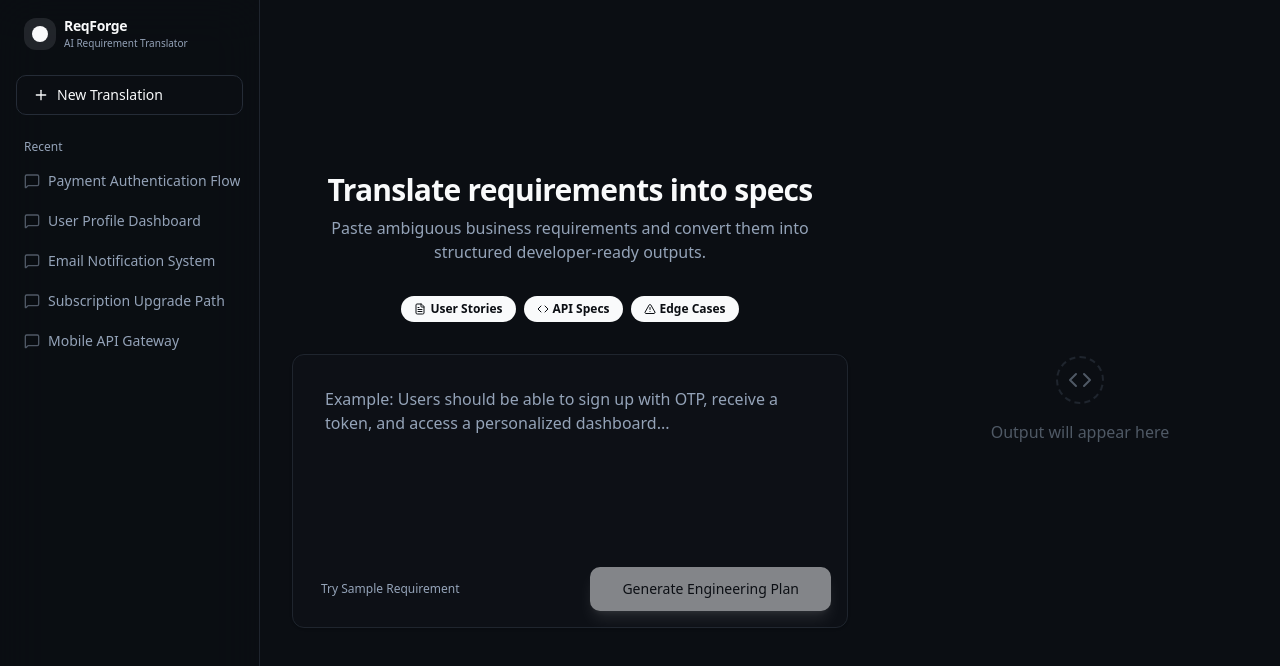
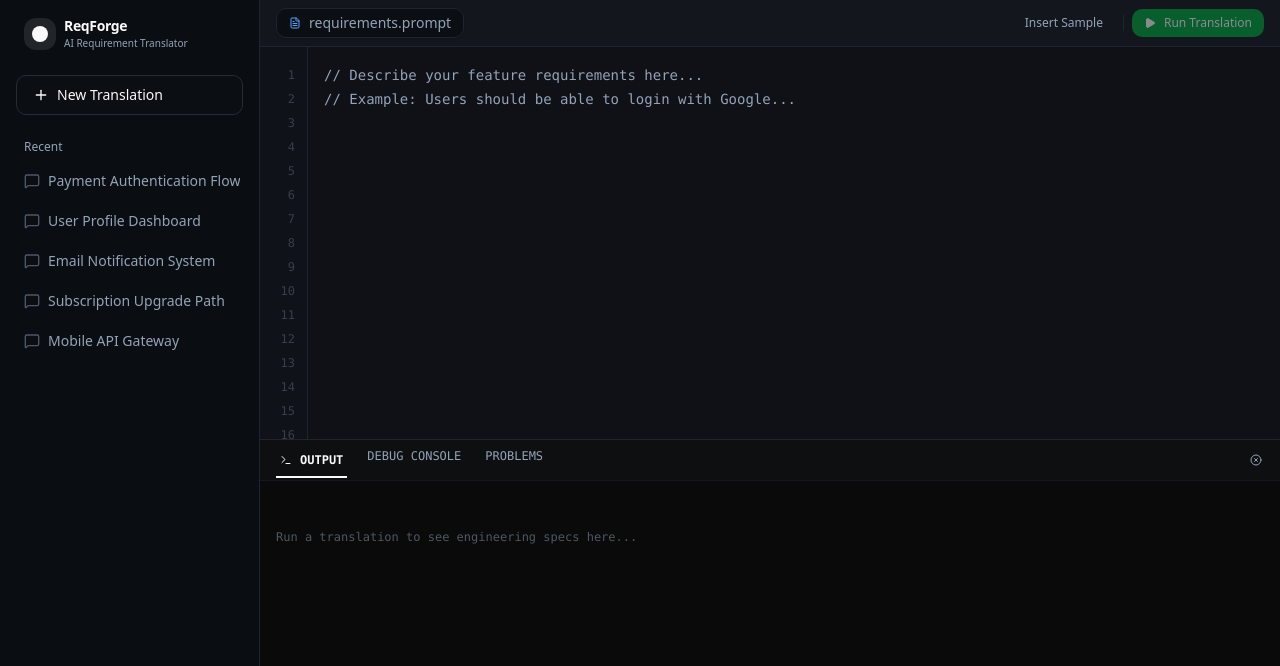
Before and after one commit to notfawkes/Marauders-Of-ML, a Next.js app in the folder reqforge/: page / in a window 1280 px wide. Shown: the top 666 px of the page. Built offline with nearby package versions, Linux system fonts and the light colour scheme.

Commit message:
Made a new file progress.md which includes current progress and changed layout

```diff
--- a/reqforge/src/app/page.tsx
+++ b/reqforge/src/app/page.tsx
@@ -28,9 +28,13 @@ export default function Home() {
   return (
     <div className="flex h-screen w-full overflow-hidden bg-background text-foreground font-sans antialiased">
       <Sidebar />
-      <main className="grid flex-1 grid-cols-1 md:grid-cols-[1fr_400px]">
-        <RequirementInput onGenerate={handleGenerate} isGenerating={loading} />
-        <AIOutput loading={loading} data={outputData} />
+      <main className="flex flex-1 flex-col overflow-hidden">
+        <div className="flex-1 overflow-hidden border-b bg-background">
+          <RequirementInput onGenerate={handleGenerate} isGenerating={loading} />
+        </div>
+        <div className="h-[45%] min-h-[200px] overflow-hidden bg-[#0a0a0a]">
+          <AIOutput loading={loading} data={outputData} />
+        </div>
       </main>
     </div>
   )
--- a/reqforge/src/components/AIOutput.tsx
+++ b/reqforge/src/components/AIOutput.tsx
@@ -1,10 +1,8 @@
 "use client"
 
-import { Card, CardContent, CardHeader, CardTitle } from "@/components/ui/card"
-import { Badge } from "@/components/ui/badge"
 import { Button } from "@/components/ui/button"
-import { Check, Code, AlertTriangle, Copy, Loader2 } from "lucide-react"
-import { motion } from "framer-motion"
+import { Check, Code, AlertTriangle, Terminal, XCircle, Copy } from "lucide-react"
+import { ScrollArea } from "@/components/ui/scroll-area"
 
 interface AIOutputProps {
     loading: boolean
@@ -12,91 +10,84 @@ interface AIOutputProps {
 }
 
 export function AIOutput({ loading, data }: AIOutputProps) {
-    if (loading) {
-        return (
-            <div className="flex h-full w-full flex-col items-center justify-center space-y-4 p-8 text-muted-foreground">
-                <Loader2 className="h-8 w-8 animate-spin" />
-                <div className="space-y-1 text-center text-sm">
-                    <p>Parsing requirement...</p>
-                    <p className="opacity-50">Identifying actors...</p>
+    return (
+        <div className="flex h-full flex-col bg-[#0a0a0a] text-xs font-mono">
+            {/* Terminal Header */}
+            <div className="flex items-center justify-between border-b border-border/40 bg-muted/20 px-4 py-2">
+                <div className="flex items-center gap-4">
+                    <div className="flex items-center gap-2 border-b-2 border-primary px-1 pb-2 -mb-2.5 text-foreground">
+                        <Terminal className="h-3 w-3" />
+                        <span className="font-semibold">OUTPUT</span>
+                    </div>
+                    <div className="px-1 text-muted-foreground pb-2 cursor-pointer hover:text-foreground">DEBUG CONSOLE</div>
+                    <div className="px-1 text-muted-foreground pb-2 cursor-pointer hover:text-foreground">PROBLEMS</div>
+                </div>
+                <div className="flex items-center gap-2">
+                    <Button variant="ghost" size="icon" className="h-4 w-4 text-muted-foreground hover:text-foreground">
+                        <XCircle className="h-3 w-3" />
+                    </Button>
                 </div>
             </div>
-        )
-    }
 
-    if (!data) {
-        return (
-            <div className="flex h-full w-full items-center justify-center p-8 text-muted-foreground/50">
-                <div className="text-center">
-                    <div className="mx-auto mb-4 h-12 w-12 rounded-full border-2 border-dashed flex items-center justify-center">
-                        <Code className="h-6 w-6" />
+            {/* Terminal Body */}
+            <ScrollArea className="flex-1 p-4">
+                {loading ? (
+                    <div className="space-y-1 text-muted-foreground animate-pulse">
+                        <p>Running translation task...</p>
+                        <p> Analyzing requirements...</p>
+                        <p> &gt; Parsing user intent...</p>
                     </div>
-                    <p>Output will appear here</p>
-                </div>
-            </div>
-        )
-    }
+                ) : !data ? (
+                    <div className="h-20 flex items-center text-muted-foreground/50">
+                        <p>Run a translation to see engineering specs here...</p>
+                    </div>
+                ) : (
+                    <div className="space-y-6">
+                        {/* Section: User Stories */}
+                        <div className="space-y-2">
+                            <div className="flex items-center gap-2 text-green-400 font-bold border-b border-white/10 pb-1 mb-2">
+                                <Check className="h-3 w-3" />
+                                <span>USER STORIES GENERATED</span>
+                            </div>
+                            <ul className="space-y-1 pl-4 text-muted-foreground">
+                                <li>[frontend] As a user, I want to authenticate via OTP so I can access the system securely.</li>
+                                <li>[frontend] As a user, I want to reset my password using a verified email link.</li>
+                                <li>[backend] As a system, I want to issue JWT tokens upon successful login.</li>
+                            </ul>
+                        </div>
 
-    return (
-        <div className="h-full w-full overflow-y-auto border-l bg-muted/10 p-6">
-            <div className="space-y-6">
-                <motion.div initial={{ opacity: 0, y: 10 }} animate={{ opacity: 1, y: 0 }} transition={{ duration: 0.3 }}>
-                    <Card>
-                        <CardHeader className="flex flex-row items-center justify-between pb-2">
-                            <CardTitle className="text-sm font-medium flex items-center gap-2">
-                                <Check className="h-4 w-4 text-green-500" />
-                                User Stories
-                            </CardTitle>
-                            <Button variant="ghost" size="icon" className="h-6 w-6"><Copy className="h-3 w-3" /></Button>
-                        </CardHeader>
-                        <CardContent>
-                            <ul className="space-y-2 text-sm">
-                                <li className="flex gap-2"><span className="text-green-500">•</span> As a user, I want to authenticate via OTP so I can access the system securely.</li>
-                                <li className="flex gap-2"><span className="text-green-500">•</span> As a user, I want to reset my password using a verified email link.</li>
-                                <li className="flex gap-2"><span className="text-green-500">•</span> As a system, I want to issue JWT tokens upon successful login.</li>
+                        {/* Section: APIs */}
+                        <div className="space-y-2">
+                            <div className="flex items-center gap-2 text-blue-400 font-bold border-b border-white/10 pb-1 mb-2">
+                                <Code className="h-3 w-3" />
+                                <span>API ENDPOINTS DETECTED</span>
+                            </div>
+                            <div className="space-y-1 pl-4">
+                                <div className="flex gap-2"><span className="text-yellow-500 w-12">POST</span> <span>/auth/login-otp</span></div>
+                                <div className="flex gap-2"><span className="text-yellow-500 w-12">POST</span> <span>/auth/verify-otp</span></div>
+                                <div className="flex gap-2"><span className="text-green-500 w-12">GET</span> <span>/user/profile</span></div>
+                            </div>
+                        </div>
+
+                        {/* Section: Edge Cases */}
+                        <div className="space-y-2">
+                            <div className="flex items-center gap-2 text-amber-500 font-bold border-b border-white/10 pb-1 mb-2">
+                                <AlertTriangle className="h-3 w-3" />
+                                <span>EDGE CASES & RISKS</span>
+                            </div>
+                            <ul className="space-y-1 pl-4 text-red-300/80">
+                                <li>[risk - high] OTP expiration or replay attacks.</li>
+                                <li>[risk - med] Token revocation on password reset not handled.</li>
+                                <li>[perf] Rate limiting missing on auth endpoints.</li>
                             </ul>
-                        </CardContent>
-                    </Card>
-                </motion.div>
+                        </div>
 
-                <motion.div initial={{ opacity: 0, y: 10 }} animate={{ opacity: 1, y: 0 }} transition={{ duration: 0.3, delay: 0.1 }}>
-                    <Card>
-                        <CardHeader className="flex flex-row items-center justify-between pb-2">
-                            <CardTitle className="text-sm font-medium flex items-center gap-2">
-                                <Code className="h-4 w-4 text-blue-500" />
-                                API Specifications
-                            </CardTitle>
-                            <Button variant="ghost" size="icon" className="h-6 w-6"><Copy className="h-3 w-3" /></Button>
-                        </CardHeader>
-                        <CardContent>
-                            <div className="bg-muted/50 p-2 rounded-md font-mono text-xs space-y-2">
-                                <div className="flex justify-between"><span className="text-blue-400">POST</span> /auth/login-otp</div>
-                                <div className="flex justify-between"><span className="text-blue-400">POST</span> /auth/verify-otp</div>
-                                <div className="flex justify-between"><span className="text-green-400">GET</span> /user/profile</div>
-                            </div>
-                        </CardContent>
-                    </Card>
-                </motion.div>
-
-                <motion.div initial={{ opacity: 0, y: 10 }} animate={{ opacity: 1, y: 0 }} transition={{ duration: 0.3, delay: 0.2 }}>
-                    <Card>
-                        <CardHeader className="flex flex-row items-center justify-between pb-2">
-                            <CardTitle className="text-sm font-medium flex items-center gap-2">
-                                <AlertTriangle className="h-4 w-4 text-amber-500" />
-                                Edge Cases
-                            </CardTitle>
-                            <Button variant="ghost" size="icon" className="h-6 w-6"><Copy className="h-3 w-3" /></Button>
-                        </CardHeader>
-                        <CardContent>
-                            <ul className="space-y-2 text-sm text-muted-foreground">
-                                <li className="flex gap-2"><span className="text-amber-500">⚠</span> OTP expiration or replay attacks.</li>
-                                <li className="flex gap-2"><span className="text-amber-500">⚠</span> Token revocation on password reset.</li>
-                                <li className="flex gap-2"><span className="text-amber-500">⚠</span> Rate limiting on auth endpoints.</li>
-                            </ul>
-                        </CardContent>
-                    </Card>
-                </motion.div>
-            </div>
+                        <div className="pt-4 text-green-500">
+                            &gt; Translation complete. 3 stories, 3 endpoints, 3 risks identified.
+                        </div>
+                    </div>
+                )}
+            </ScrollArea>
         </div>
     )
 }
--- a/reqforge/src/components/RequirementInput.tsx
+++ b/reqforge/src/components/RequirementInput.tsx
@@ -3,9 +3,7 @@
 import { useState } from "react"
 import { Button } from "@/components/ui/button"
 import { Textarea } from "@/components/ui/textarea"
-import { Badge } from "@/components/ui/badge"
-import { FileText, Code, AlertTriangle, Sparkles } from "lucide-react"
-import { cn } from "@/lib/utils"
+import { Play, FileText, Sparkles } from "lucide-react"
 
 interface RequirementInputProps {
     onGenerate: (req: string) => void
@@ -14,77 +12,57 @@ interface RequirementInputProps {
 
 export function RequirementInput({ onGenerate, isGenerating }: RequirementInputProps) {
     const [input, setInput] = useState("")
-    const [selectedModes, setSelectedModes] = useState<string[]>(["stories", "apis", "edge-cases"])
-
-    const toggleMode = (mode: string) => {
-        setSelectedModes(prev =>
-            prev.includes(mode) ? prev.filter(m => m !== mode) : [...prev, mode]
-        )
-    }
 
     const handleSample = () => {
         setInput("Build an authentication system where users login via OTP, receive a JWT token, and can reset passwords securely.")
     }
 
     return (
-        <div className="flex flex-1 flex-col items-center justify-center p-8">
-            <div className="w-full max-w-2xl space-y-8">
-                <div className="space-y-2 text-center">
-                    <h2 className="text-3xl font-semibold tracking-tight">Translate requirements into specs</h2>
-                    <p className="text-muted-foreground">Paste ambiguous business requirements and convert them into structured developer-ready outputs.</p>
+        <div className="flex h-full flex-col">
+            {/* Editor Header / Toolbar */}
+            <div className="flex items-center justify-between border-b bg-muted/40 px-4 py-2">
+                <div className="flex items-center gap-2">
+                    <div className="flex items-center gap-2 rounded-md bg-background border px-3 py-1 text-sm text-muted-foreground shadow-sm">
+                        <FileText className="h-3 w-3 text-blue-400" />
+                        <span>requirements.prompt</span>
+                    </div>
                 </div>
 
-                <div className="flex justify-center gap-2">
-                    <Badge
-                        variant={selectedModes.includes("stories") ? "default" : "outline"}
-                        className="cursor-pointer gap-1 px-3 py-1"
-                        onClick={() => toggleMode("stories")}
+                <div className="flex items-center gap-2">
+                    <Button variant="ghost" size="sm" onClick={handleSample} className="h-7 text-xs text-muted-foreground hover:text-foreground">
+                        Insert Sample
+                    </Button>
+                    <div className="h-4 w-[1px] bg-border" />
+                    <Button
+                        size="sm"
+                        onClick={() => onGenerate(input)}
+                        disabled={!input || isGenerating}
+                        className="h-7 bg-green-600 hover:bg-green-700 text-white gap-2 text-xs"
                     >
-                        <FileText className="h-3 w-3" /> User Stories
-                    </Badge>
-                    <Badge
-                        variant={selectedModes.includes("apis") ? "default" : "outline"}
-                        className="cursor-pointer gap-1 px-3 py-1"
-                        onClick={() => toggleMode("apis")}
-                    >
-                        <Code className="h-3 w-3" /> API Specs
-                    </Badge>
-                    <Badge
-                        variant={selectedModes.includes("edge-cases") ? "default" : "outline"}
-                        className="cursor-pointer gap-1 px-3 py-1"
-                        onClick={() => toggleMode("edge-cases")}
-                    >
-                        <AlertTriangle className="h-3 w-3" /> Edge Cases
-                    </Badge>
+                        {isGenerating ? (
+                            <Sparkles className="h-3 w-3 animate-spin" />
+                        ) : (
+                            <Play className="h-3 w-3 fill-current" />
+                        )}
+                        Run Translation
+                    </Button>
                 </div>
+            </div>
 
-                <div className="relative rounded-xl border bg-card p-4 shadow-sm focus-within:ring-2 focus-within:ring-ring transition-all">
-                    <Textarea
-                        value={input}
-                        onChange={(e) => setInput(e.target.value)}
-                        placeholder="Example: Users should be able to sign up with OTP, receive a token, and access a personalized dashboard..."
-                        className="min-h-[240px] resize-none border-0 bg-transparent p-4 focus-visible:ring-0 text-base"
-                    />
-                    <div className="absolute bottom-4 right-4 left-4 flex justify-between items-center">
-                        <Button variant="ghost" size="sm" onClick={handleSample} className="text-xs text-muted-foreground hover:text-foreground">
-                            Try Sample Requirement
-                        </Button>
-                        <Button
-                            size="lg"
-                            onClick={() => onGenerate(input)}
-                            disabled={!input || isGenerating}
-                            className="bg-primary hover:bg-primary/90 text-primary-foreground shadow-lg shadow-primary/20 transition-all hover:scale-[1.02]"
-                        >
-                            {isGenerating ? (
-                                <>
-                                    <Sparkles className="mr-2 h-4 w-4 animate-spin" /> Generating...
-                                </>
-                            ) : (
-                                "Generate Engineering Plan"
-                            )}
-                        </Button>
-                    </div>
+            {/* Editor Body */}
+            <div className="relative flex-1 bg-[#0f1117]">
+                <div className="absolute left-0 top-0 bottom-0 w-12 border-r bg-muted/10 flex flex-col items-end pt-4 pr-3 text-xs text-muted-foreground/30 font-mono select-none">
+                    {Array.from({ length: 20 }).map((_, i) => (
+                        <div key={i} className="leading-6">{i + 1}</div>
+                    ))}
                 </div>
+                <Textarea
+                    value={input}
+                    onChange={(e) => setInput(e.target.value)}
+                    placeholder="// Describe your feature requirements here...
+// Example: Users should be able to login with Google..."
+                    className="h-full w-full resize-none border-0 bg-transparent p-4 pl-16 font-mono text-sm leading-6 focus-visible:ring-0 text-gray-300"
+                />
             </div>
         </div>
     )
```
Also changed, not shown: 1 other file (tests, documents, lock files or other folders).
